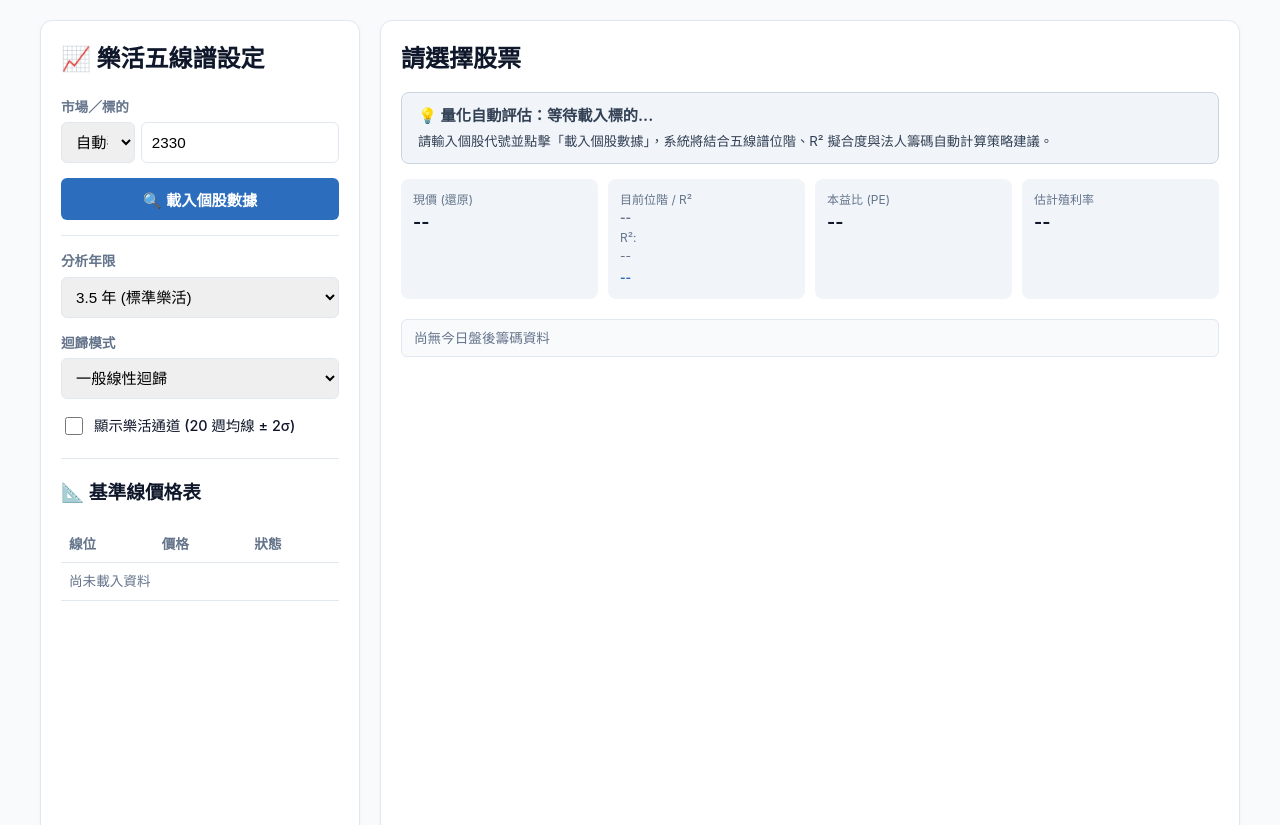
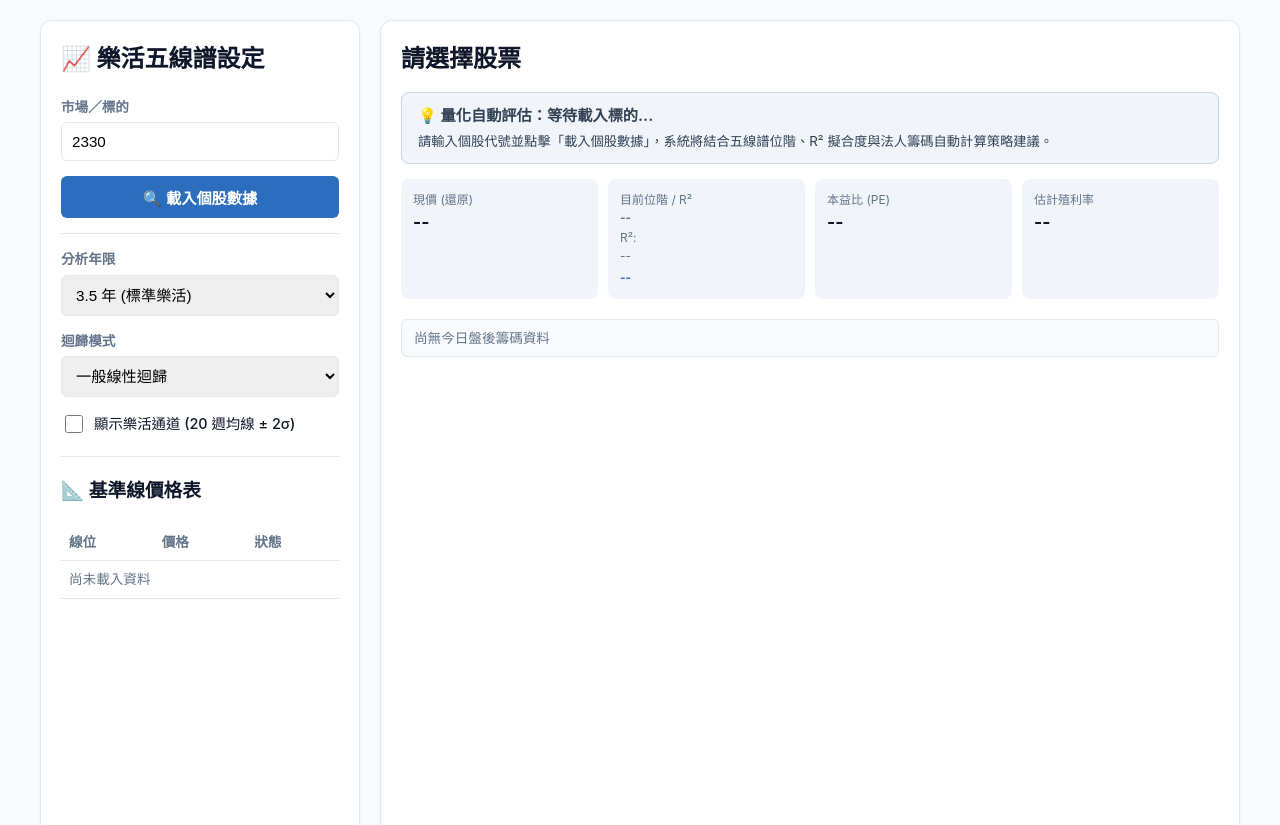
Before and after one commit to cosandy16/lohas-stock-staff, a plain HTML site: page index.html in a window 1280 px wide. Shown: the top 825 px of the page. Drawn offline with Linux system fonts and the light colour scheme; no server answers.

Commit message:
Add files via upload
simplify the form

```diff
--- a/index.html
+++ b/index.html
@@ -219,13 +219,8 @@
       <div class="form-group">
         <label>市場／標的</label>
         <div style="display:flex; gap:6px;">
-          <select id="market" style="width: 35%;">
-            <option value="auto">自動判斷</option>
-            <option value="tw">台股上市</option>
-            <option value="two">台股上櫃</option>
-            <option value="us">美股/ETF</option>
-          </select>
-          <input type="text" id="symbolInput" placeholder="例如: 2330 或 AAPL" value="2330">
+          <select id="market" style="display:none;"><option value="auto">自動判斷</option></select>
+          <input type="text" id="symbolInput" placeholder="例如: 2330、00878、AAPL、BRK.B" style="flex:1;" value="2330">
         </div>
       </div>
 
--- a/script.js
+++ b/script.js
@@ -398,7 +398,7 @@ document.addEventListener("DOMContentLoaded", async () => {
   const savedLastSymbol = localStorage.getItem("lohas_last_symbol");
   const savedLastMarket = localStorage.getItem("lohas_last_market");
   if (savedLastSymbol && symbolInput) symbolInput.value = savedLastSymbol;
-  if (savedLastMarket && market) market.value = savedLastMarket;
+  // 市場改為自動判斷，不再還原舊的手動選擇
 
   updateRemoveSelect();
 
```
